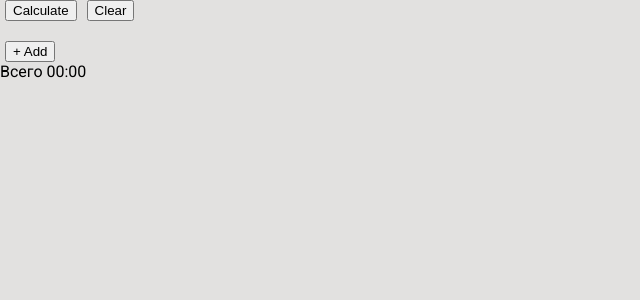
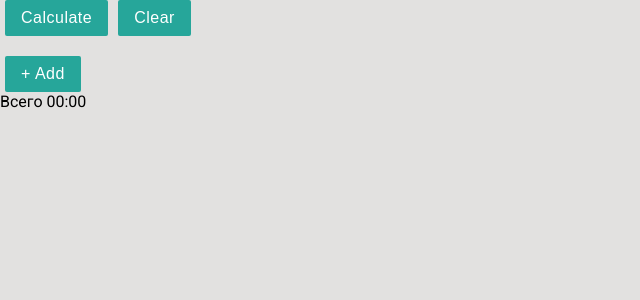
Before and after one commit to chernrus/time-tracking, a React (Create React App) app: page / in a window 1280 px wide. Shown: the top 300 px of the page, without its empty margins (0-640 px from the left). Built offline with nearby package versions, Linux system fonts and the light colour scheme.

Commit message:
button styles

```diff
--- a/src/components/App.js
+++ b/src/components/App.js
@@ -1,5 +1,5 @@
 import React, { Component } from 'react';
-import '../App.css';
+import '../styles/App.css';
 import TimeTracker from './TimeTracker';
 
 class App extends Component {
--- a/src/App.css
+++ b/src/styles/App.css
@@ -31,3 +31,23 @@
     transform: rotate(360deg);
   }
 }
+
+button {
+  margin: 0;
+  padding: 0 16px;
+  border: none;
+  font-size: 16px;
+  height: 36px;
+  line-height: 36px;
+  cursor: pointer;
+  text-decoration: none;
+  color: #fff;
+  background-color: #26a69a;
+  text-align: center;
+  letter-spacing: .5px;
+  border-radius: 2px;
+}
+
+button:hover {
+  background-color: #2bbbad;
+}
--- a/src/styles/AutogrowTextarea.css
+++ b/src/styles/AutogrowTextarea.css
@@ -7,6 +7,7 @@
   line-height: 18px;
   overflow: hidden;
   height: auto;
-  padding: 8px;
+  padding: 5px;
+  border-bottom: 1px solid #546e7a;
   box-shadow: 0px 4px 10px -8px black;
 }
--- a/src/styles/Task.css
+++ b/src/styles/Task.css
@@ -81,6 +81,7 @@ textarea {
   padding: 0;
   width: 25px;
   height: 25px;
+  color: #000;
 }
 
 .task__time-button:hover,
```
